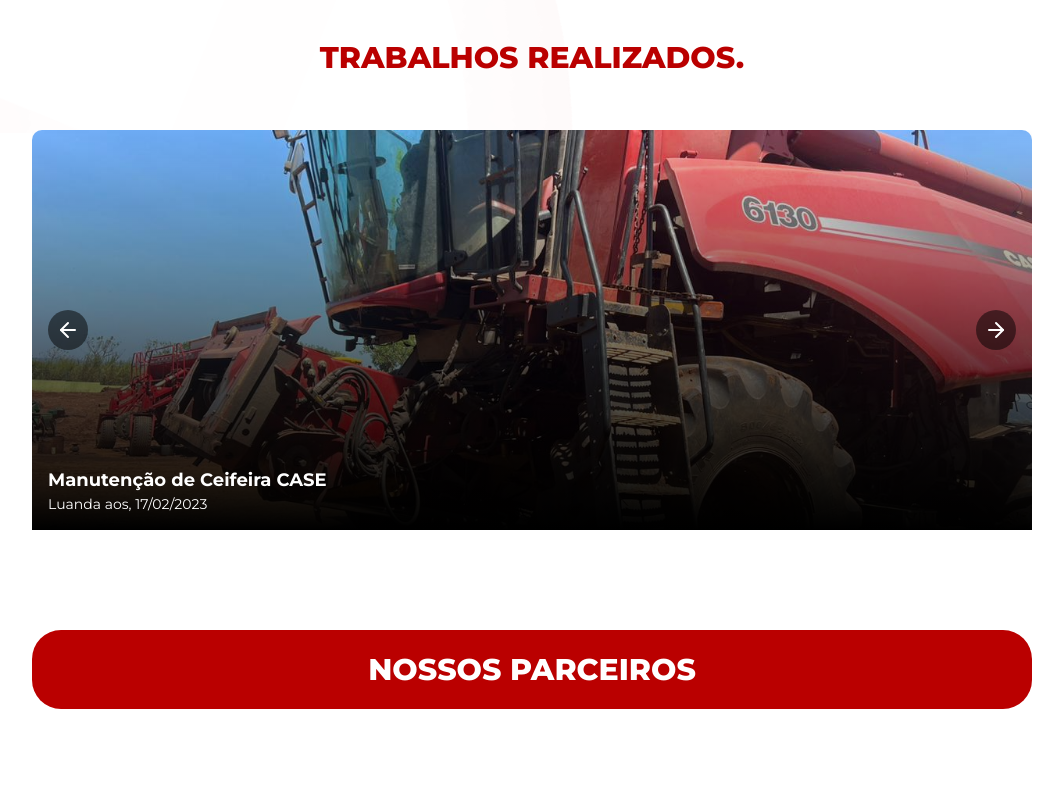
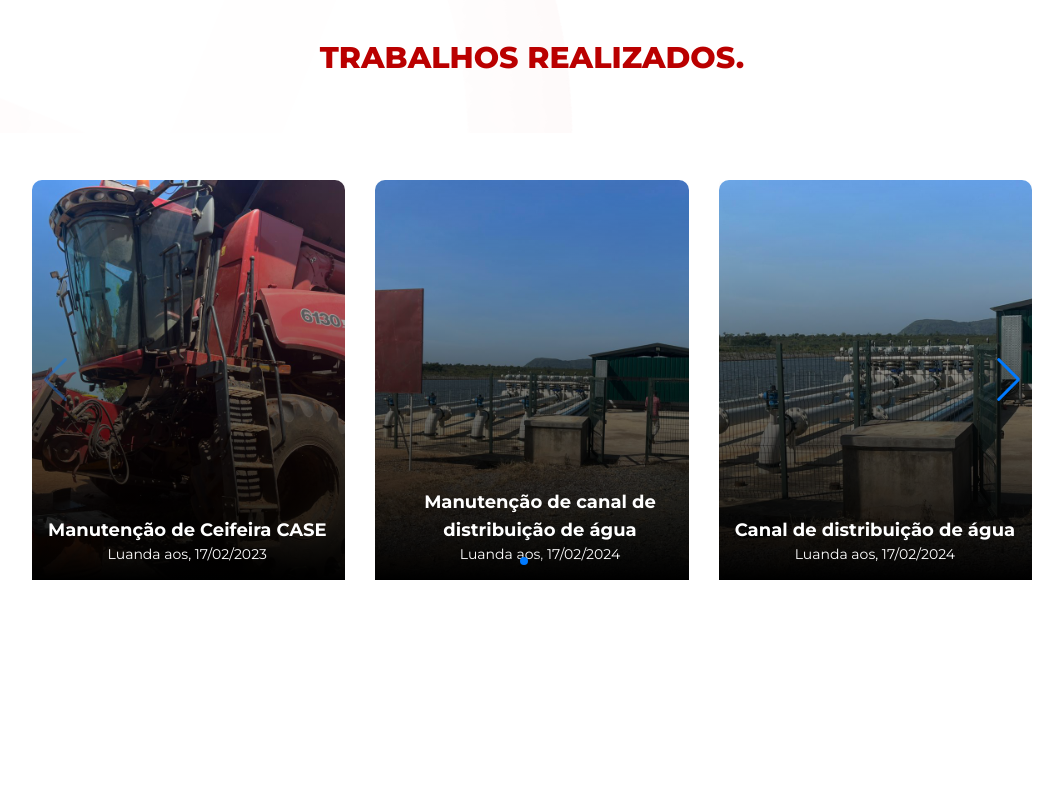
Before and after one commit to Adao-Angelo/eegl-motor-solutions, a Next.js app: page / in a window 1280 px wide. Shown: the part 1560-2360 px from the top of the page, without its empty margins (108-1171 px from the left). Built offline with nearby package versions, Linux system fonts and the light colour scheme.

Commit message:
creata page

```diff
--- a/app/(eegl)/nossaEquipa/page.tsx
+++ b/app/(eegl)/nossaEquipa/page.tsx
@@ -76,7 +76,7 @@ export default async function OurEquip() {
             </p>
             <p className="text-[14px]">Tecnico junior</p>
           </div>
-          <div className="text-center w-[183px]">
+          {/* <div className="text-center w-[183px]">
             <img
               alt="member"
               className="rounded-[50%] w-[100%] h-[183px]"
@@ -86,7 +86,7 @@ export default async function OurEquip() {
               Gouveia <span className="font-bold">Leite</span>
             </p>
             <p className="text-[14px]">Director Gera</p>
-          </div>
+          </div> */}
         </div>
       </div>
     </main>
--- a/components/projects.tsx
+++ b/components/projects.tsx
@@ -1,6 +1,11 @@
 "use client";
-import { ArrowLeft, ArrowRight } from "lucide-react";
-import { useState } from "react";
+
+import { Swiper, SwiperSlide } from "swiper/react";
+import { Navigation, Pagination } from "swiper/modules";
+
+import "swiper/css";
+import "swiper/css/navigation";
+import "swiper/css/pagination";
 
 const projects = [
   {
@@ -18,53 +23,52 @@ const projects = [
     location: "Luanda aos, 17/02/2024",
     image: "/work03.jpeg",
   },
+  {
+    title: "Manutenção de Ceifeira CASE",
+    location: "Luanda aos, 17/02/2023",
+    image: "/work01.jpeg",
+  },
 ];
-export default function ProjectSlider() {
-  const [currentIndex, setCurrentIndex] = useState(0);
 
-  const handlePrev = () => {
-    const isFirstSlide = currentIndex === 0;
-    const newIndex = isFirstSlide ? projects.length - 1 : currentIndex - 1;
-    setCurrentIndex(newIndex);
-  };
-
-  const handleNext = () => {
-    const isLastSlide = currentIndex === projects.length - 1;
-    const newIndex = isLastSlide ? 0 : currentIndex + 1;
-    setCurrentIndex(newIndex);
-  };
-
+export default function SliderIllustrations() {
   return (
-    <div className="w-full mx-auto relative text-left">
+    <div className="min-h-screen my-[100px] text-center py-0">
+      <Swiper
+        modules={[Navigation, Pagination]}
+        spaceBetween={30}
+        navigation
+        pagination={{ clickable: true }}
+        className="w-full px-10"
+        breakpoints={{
+          640: {
+            slidesPerView: 1,
+          },
+          768: {
+            slidesPerView: 2,
+          },
+          1024: {
+            slidesPerView: 3,
+          },
+        }}
+      >
+        {projects.map((project, index) => (
+          <SwiperSlide key={index}>
             <div
-        className="w-full h-[400px] bg-cover bg-center rounded-[10px] overflow-hidden"
+              className="w-full h-[400px] bg-cover bg-center rounded-[10px] relative"
               style={{
-          backgroundImage: `url(${projects[currentIndex].image})`,
+                backgroundImage: `url(${project.image})`,
               }}
             >
               <div className="absolute inset-0 bg-gradient-to-t from-black to-transparent">
                 <div className="absolute bottom-4 left-4 text-white">
-            <h3 className="font-bold text-lg">
-              {projects[currentIndex].title}
-            </h3>
-            <p className="text-sm">{projects[currentIndex].location}</p>
+                  <h3 className="font-bold text-lg">{project.title}</h3>
+                  <p className="text-sm">{project.location}</p>
                 </div>
               </div>
             </div>
-
-      <button
-        onClick={handlePrev}
-        className="absolute top-1/2 left-4 transform -translate-y-1/2 bg-black bg-opacity-50 text-white p-2 rounded-full hover:bg-opacity-80"
-      >
-        <ArrowLeft />
-      </button>
-
-      <button
-        onClick={handleNext}
-        className="absolute top-1/2 right-4 transform -translate-y-1/2 bg-black bg-opacity-50 text-white p-2 rounded-full hover:bg-opacity-80"
-      >
-        <ArrowRight />
-      </button>
+          </SwiperSlide>
+        ))}
+      </Swiper>
     </div>
   );
 }
--- a/package.json
+++ b/package.json
@@ -16,7 +16,7 @@
     "next": "14.2.6",
     "react": "^18",
     "react-dom": "^18",
-    "swiper": "^11.1.12",
+    "swiper": "^11.1.15",
     "tailwind-merge": "^2.5.4",
     "tailwindcss-animate": "^1.0.7"
   },
```
Also changed, not shown: 1 other file (tests, documents, lock files or other folders). Lines whose indentation alone changed are shown as unchanged.
